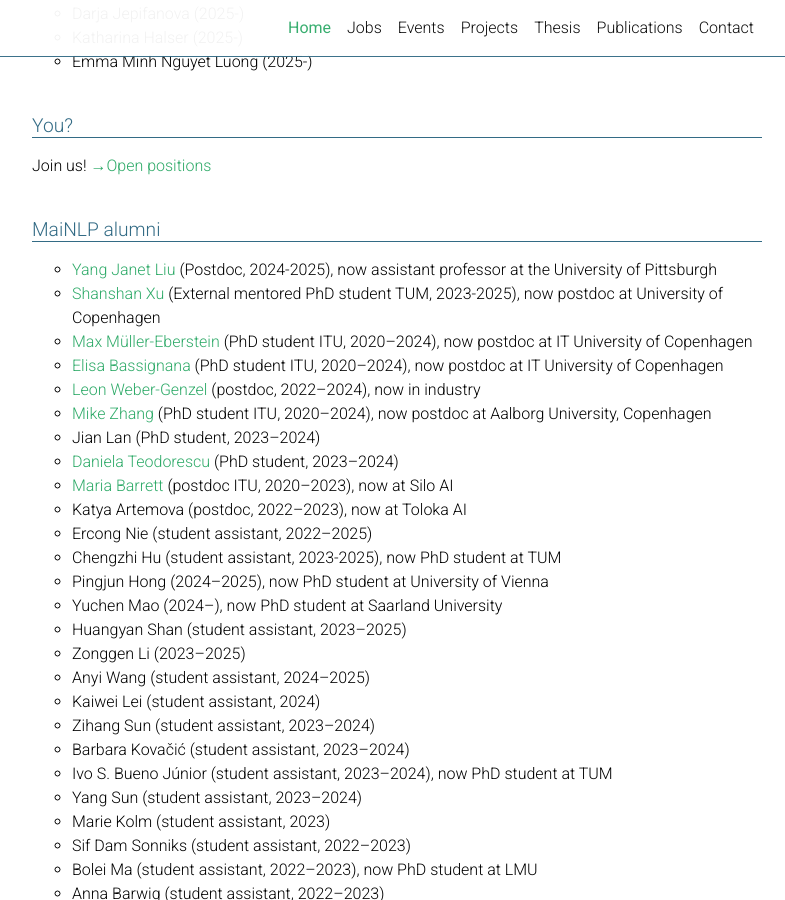
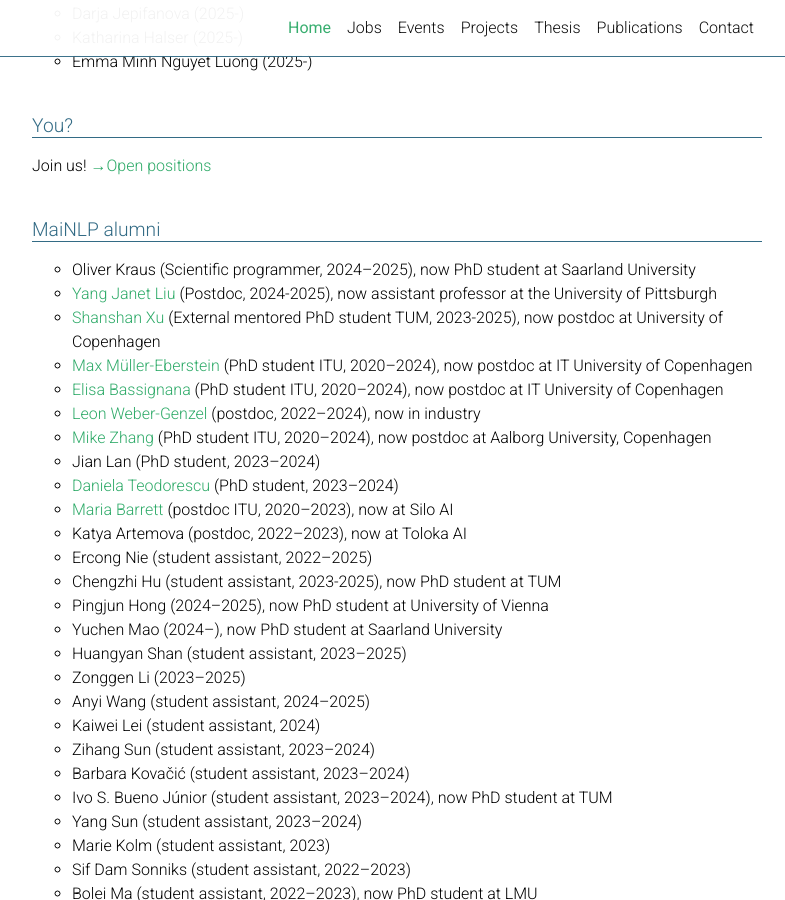
Before and after one commit to mainlp/mainlp.github.io, a Jekyll site: the page built from _pages/about.md, in a window 1280 px wide and 900 px high, scrolled down 4443 px. Shown: the whole window, without its empty margins (263-1048 px from the left). Built offline with Jekyll 4.4.1, drawn with Linux system fonts in a browser that asks for light colours; full-size pictures stand in for the smaller copies a plugin makes; comment, search, counter and statistics services are not loaded; a style sheet for code colours, icons or effects is not loaded; part of the change alters nothing that is shown; some of the changed text lies outside the part shown.

Commit message:
Update about.md, goodbye OK!

```diff
--- a/_pages/about.md
+++ b/_pages/about.md
@@ -97,9 +97,6 @@ staff:
 support:
   title: Support Staff
   people:
-    - name: Oliver Kraus
-      description: Scientific programmer (2024–)
-      picture: mainlp-logo-500.png
     - name: Sebastian Loftus
       description: Student assistant (2023–)
       picture: sebastian.jpg
@@ -264,6 +261,7 @@ To <a href="/events-archive/">earlier events</a> at MaiNLP.
 
  <h2 class="category">MaiNLP alumni</h2>
   <ul>
+    <li>Oliver Kraus (Scientific programmer, 2024–2025), now PhD student at Saarland University</li>
     <li><a href="https://janetlauyeung.github.io/">Yang Janet Liu</a> (Postdoc, 2024-2025), now assistant professor at the University of Pittsburgh</li>
     <li><a href="https://sxu3.github.io/">Shanshan Xu</a> (External mentored PhD student TUM, 2023-2025), now postdoc at University of Copenhagen</li>
     <li><a href="https://mxij.me/">Max Müller-Eberstein</a> (PhD student ITU, 2020–2024), now postdoc at IT University of Copenhagen</li>
```
